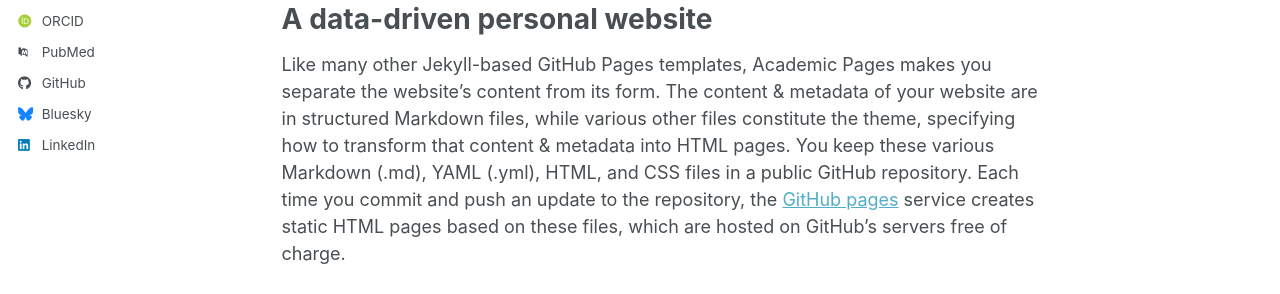
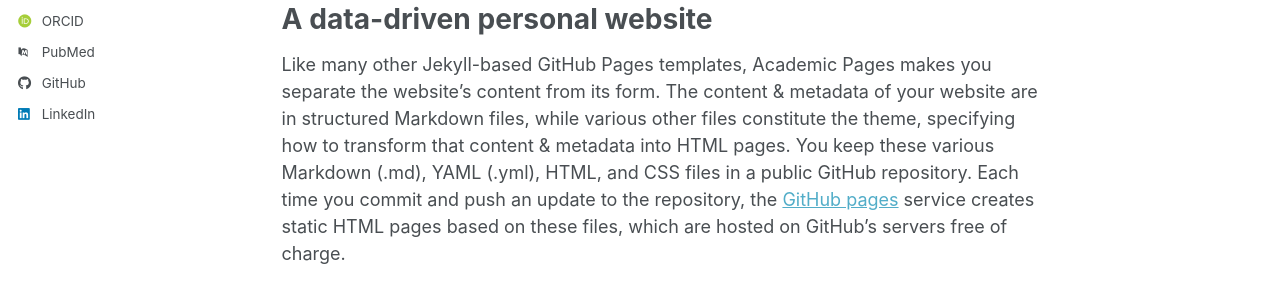
Before and after one commit to wswanson1/wswanson1.github.io, a Jekyll site: the page built from _pages/about.md, in a window 1280 px wide. Shown: the part 485-779 px from the top of the page. Built offline with Jekyll 4.4.1, drawn with Linux system fonts in a browser that asks for light colours; some web fonts are replaced; a script bundle is joined from its source files by our own code; library files that are not in the unit come from our copies.

Commit message:
Update _config.yml

```diff
--- a/_config.yml
+++ b/_config.yml
@@ -56,31 +56,31 @@
   stackoverflow    : # User number or user number and name (i.e., use "1" or "1/jeff-atwood")
 
   # Social media
-  artstation       : # Username
-  bluesky          : "bsky.app" # Replace this with you Bluesky username
-  facebook         : # Username
-  flickr           : # Username
-  foursquare       : # Username
-  goodreads        : # Username
-  google_plus      : # Username
-  keybase          : # Username
-  instagram        : # Username
-  lastfm           : # Username
+  #artstation       : # Username
+  #bluesky          : "bsky.app" # Replace this with you Bluesky username
+  #facebook         : # Username
+  #flickr           : # Username
+  #foursquare       : # Username
+  #goodreads        : # Username
+  #google_plus      : # Username
+  #keybase          : # Username
+  #instagram        : # Username
+  #lastfm           : # Username
   linkedin         : william-swanson-a59bb439 # Username
-  mastodon         : # URL
-  medium           : # URL
-  pinterest        : # Username
-  soundcloud       : # Username
-  steam            : # Username
-  telegram         : # URL
-  tumblr           : # Username
-  twitter          : # Username for X / Twitter
-  vine             : # Username
-  weibo            : # Username
-  wikipedia        : # Username
-  xing             : # Username
-  youtube          : # Username
-  zhihu            : # Username
+  #mastodon         : # URL
+  #medium           : # URL
+  #pinterest        : # Username
+  #soundcloud       : # Username
+  #steam            : # Username
+  #telegram         : # URL
+  #tumblr           : # Username
+  #twitter          : # Username for X / Twitter
+  #vine             : # Username
+  #weibo            : # Username
+  #wikipedia        : # Username
+  #xing             : # Username
+  #youtube          : # Username
+  #zhihu            : # Username
 
 # Publication Category - The following the list of publication categories and their headings
 publication_category:
```
